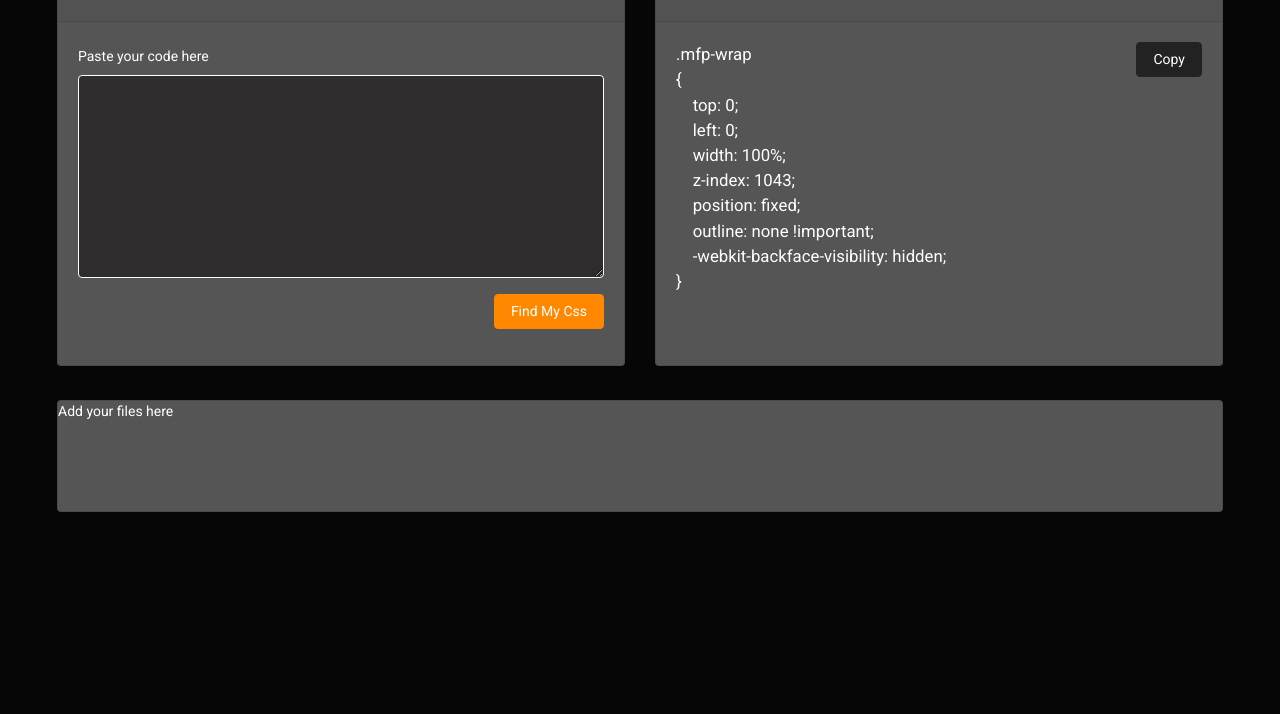
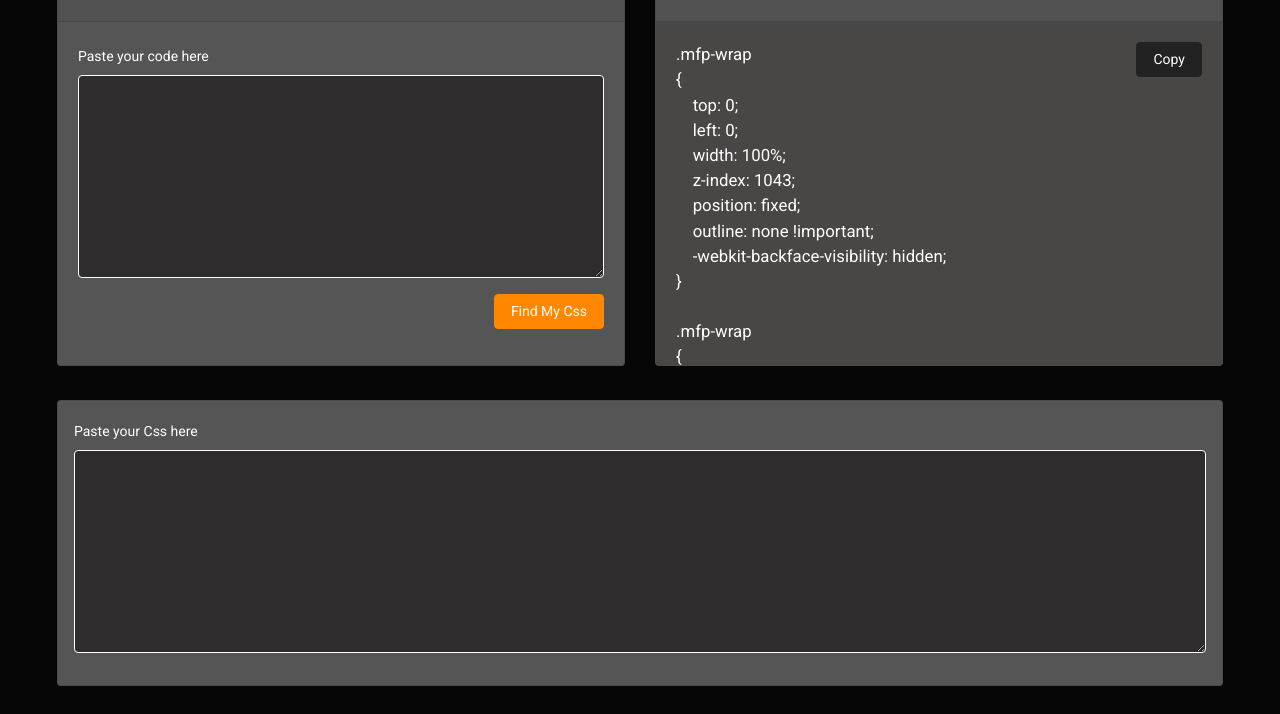
Before and after one commit to ganeshparandkar/StyleExtracter, a plain HTML site: page index.html in a window 1280 px wide. Shown: the part 193-907 px from the top of the page. Before the commit the page ends 800 px from the top, so only its background shows below. Drawn offline with nearby package versions, Linux system fonts and the light colour scheme; a web font is replaced by a local one.

Commit message:
first commit

```diff
--- a/index.html
+++ b/index.html
@@ -64,7 +64,7 @@
                     <div class="card-header">
                         <h4 class="card-title font2">Here is Your Css</h4>
                     </div>
-                    <div class="card-body overflow-auto">
+                    <div class="card-body overflow-auto" style="background-color: #494646;">
 
                         <button type="button" class="btn btn-light float-right" onclick="Copythis()">Copy</button>
 
@@ -84,9 +84,12 @@
     <section style="padding-left: 10px; padding-right: 10px; margin-top: 0px;">
         <div class="row p-2 m-1">
             <div class="col-lg-12">
-                <div class="card text-white bg-secondary " style="height: 8em;">
-                    Add your files here
-
+                <div class="card text-white bg-secondary p-3" >
+                    <div class="form-group ">
+                        <label for="exampleTextarea" class="form-label mt-1">Paste your Css here</label>
+                        <textarea class="form-control" id="css_input" rows="9" spellcheck="false"
+                            style="background-color: #2e2c2c; color:white;"></textarea>
+                    </div>
                 </div>
             </div>
 
--- a/index.js
+++ b/index.js
@@ -1,10 +1,16 @@
 function getData() {
   let htmltext = document.getElementById('html_input').value;
+  let csstext = document.getElementById('css_input').value;
   let classesList = getClasses(htmltext);
   alert(classesList);
 }
 
 let not_formatted = `
+.mfp-wrap {
+top: 0;left: 0;width: 100%;
+z-index: 1043;position: fixed;
+outline: none !important;
+-webkit-backface-visibility: hidden; }
 .mfp-wrap {
 top: 0;left: 0;width: 100%;
 z-index: 1043;position: fixed;
```
